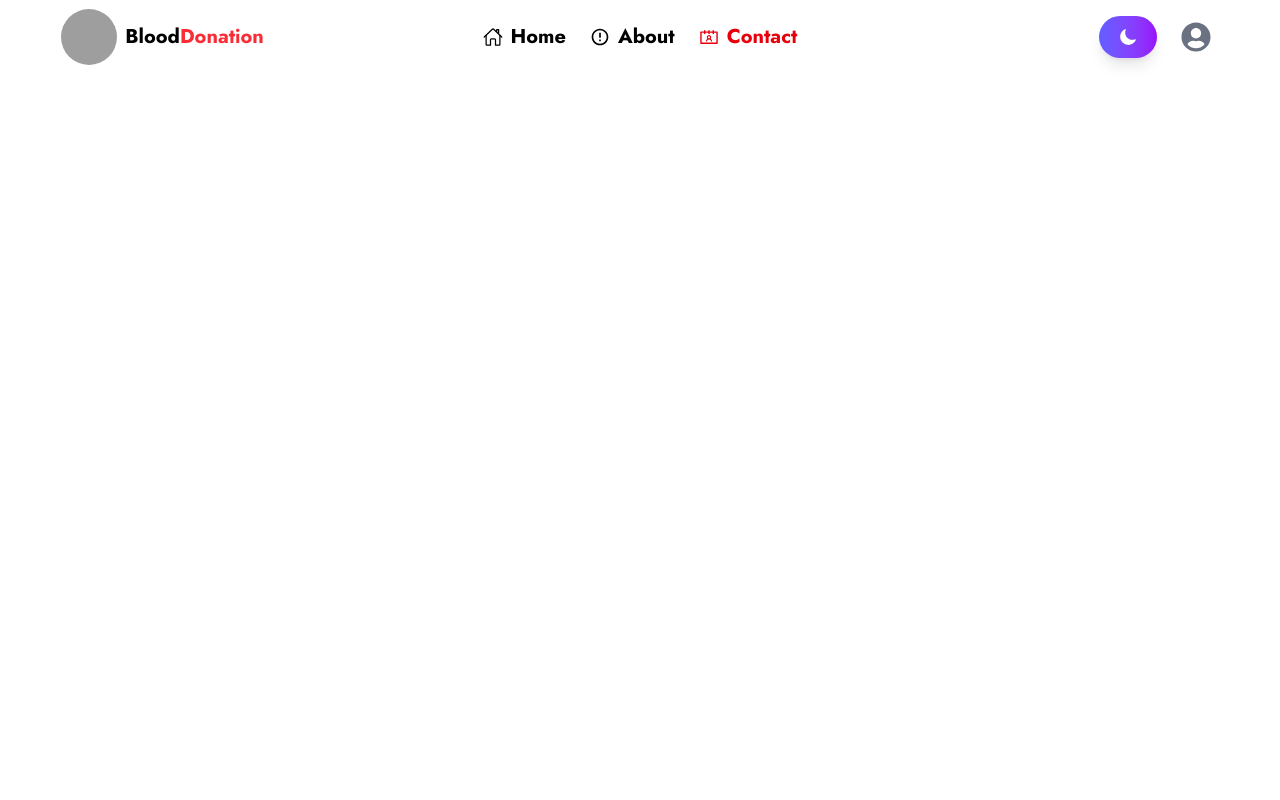
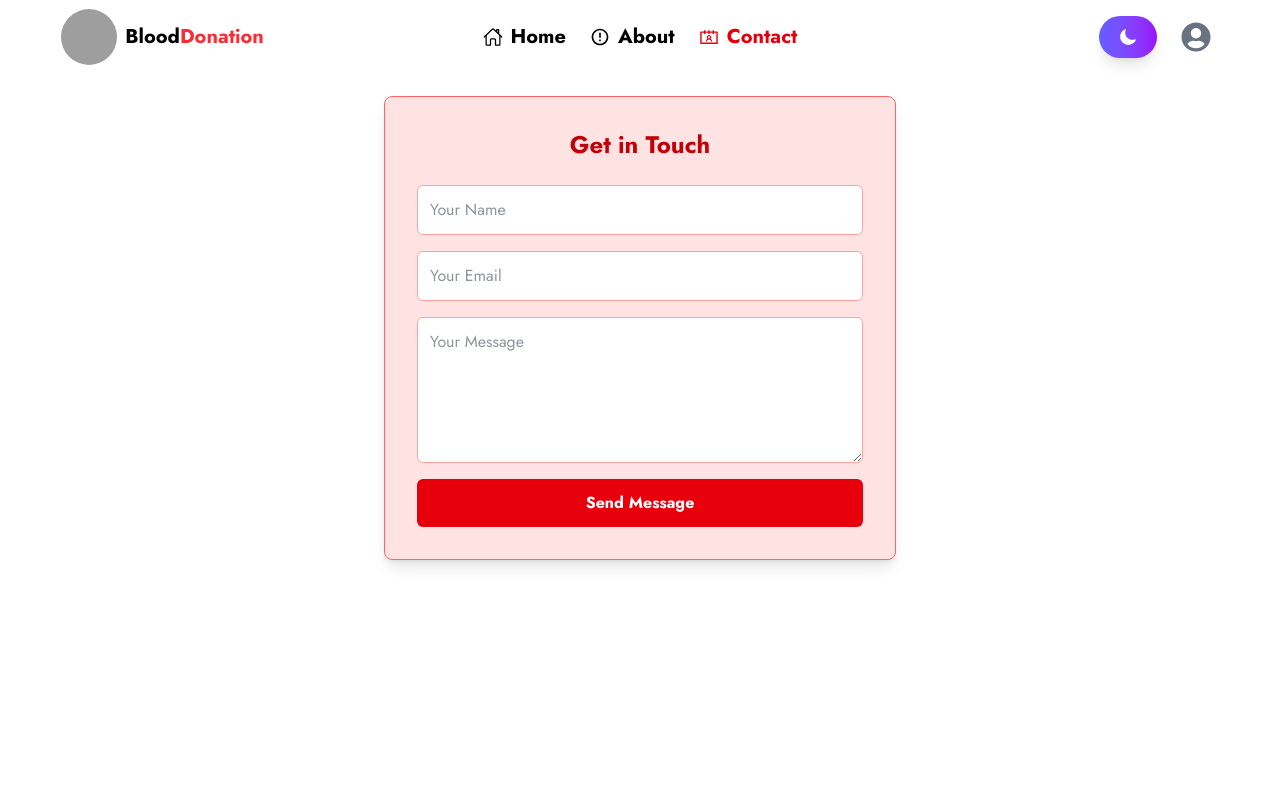
Before and after one commit to rifat-hasan121/Blood_Donation_Client, a React (Vite) app: page /contact in a window 1280 px wide. Shown: the top 800 px of the page. Built offline with nearby package versions, Linux system fonts and the light colour scheme; no server answers; grey boxes are pictures that could not be loaded.

Commit message:
added contact and about pages

```diff
--- a/src/Home/About.jsx
+++ b/src/Home/About.jsx
@@ -1,11 +1,83 @@
-import React from 'react';
+import React, { useEffect } from "react";
+import { Link } from "react-router";
+import AOS from "aos";
+import "aos/dist/aos.css";
 
 const About = () => {
-    return (
-        <div>
-            thsi is about section
-        </div>
-    );
+  useEffect(() => {
+    AOS.init({ duration: 1000, once: true });
+  }, []);
+
+  return (
+    <section className="py-12 px-6 mt-14 bg-red-50">
+      {/* Header Section */}
+      <div className="max-w-4xl mx-auto text-center" data-aos="fade-up">
+        <h2 className="text-4xl font-bold text-red-700 border-b-4 border-red-500 inline-block pb-2">
+          About Blood Donation
+        </h2>
+        <p className="mt-6 text-lg text-gray-700">
+          Blood donation is a selfless act that saves millions of lives every
+          year. By donating blood, you can help patients suffering from severe
+          injuries, surgeries, anemia, cancer, and other medical conditions.
+        </p>
+      </div>
+
+      {/* Benefits Section */}
+      <div className="mt-12 max-w-5xl mx-auto grid md:grid-cols-2 gap-8">
+        {[
+          {
+            title: "Saves Lives",
+            text: "A single donation can save up to three lives, making an enormous impact on those in need.",
+          },
+          {
+            title: "Helps Hospitals & Patients",
+            text: "Blood donations ensure hospitals have a steady supply for emergency surgeries, accidents, and critical illnesses.",
+          },
+          {
+            title: "Boosts Your Health",
+            text: "Donating blood can improve heart health, balance iron levels, and stimulate new blood cell production.",
+          },
+          {
+            title: "A Simple, Safe Process",
+            text: "The donation process is quick, safe, and conducted by trained professionals, ensuring donor and recipient safety.",
+          },
+        ].map((item, index) => (
+          <div
+            key={index}
+            className="bg-white rounded-lg shadow-lg border-l-4 border-red-500 hover:shadow-xl transition-all duration-300"
+            data-aos="zoom-in"
+            data-aos-delay={index * 200}
+          >
+            <h3 className="text-xl border-b p-4 font-semibold text-red-700">
+              {item.title}
+            </h3>
+            <p className="mt-3 p-4 bg-red-300 text-gray-600">{item.text}</p>
+          </div>
+        ))}
+      </div>
+
+      {/* Call to Action */}
+      <div className="mt-16 text-center" data-aos="fade-up">
+        <h3 className="text-2xl font-bold text-red-600">
+          Be a Hero. Save a Life.
+        </h3>
+        <p className="text-lg text-gray-700 mt-4">
+          Join us in making a difference. Find a donation center near you and
+          help save lives today.
+        </p>
+        <Link to="/signUp">
+          <button
+            aria-label="Join as a donor"
+            className="px-2 sm:px-4 py-2 sm:py-2 mt-4 bg-red-500 hover:bg-red-700 border text-white text-lg rounded-full shadow-lg transform hover:scale-105 transition-all duration-300"
+            data-aos="flip-up"
+            data-aos-delay="200"
+          >
+            Join as a Donor
+          </button>
+        </Link>
+      </div>
+    </section>
+  );
 };
 
 export default About;
--- a/src/Home/Contact.jsx
+++ b/src/Home/Contact.jsx
@@ -1,11 +1,77 @@
-import React from 'react';
+import React, { useState } from "react";
 
 const Contact = () => {
-    return (
-        <div>
-            thsi is contact section
-        </div>
-    );
+  const [formData, setFormData] = useState({
+    name: "",
+    email: "",
+    message: "",
+  });
+
+  const handleChange = (e) => {
+    setFormData({ ...formData, [e.target.name]: e.target.value });
+  };
+
+  const handleSendEmail = () => {
+    const { name, email, message } = formData;
+    const mailtoLink = `mailto:your-email@example.com?subject=New Message from ${name}&body=${encodeURIComponent(
+      `Name: ${name}\nEmail: ${email}\n\nMessage:\n${message}`
+    )}`;
+
+    window.location.href = mailtoLink;
+  };
+
+  return (
+    <div className="max-w-lg my-24  mx-auto bg-red-100 p-8 rounded-lg shadow-lg border border-red-400">
+      {/* Header */}
+      <div>
+        <h2 className="text-2xl font-bold text-center text-red-700 mb-6">
+          Get in Touch
+        </h2>
+
+        {/* Form */}
+        <form
+          onSubmit={(e) => e.preventDefault()}
+          className="flex flex-col gap-4"
+        >
+          <input
+            type="text"
+            name="name"
+            placeholder="Your Name"
+            required
+            className="p-3 border border-red-300 rounded-md bg-white text-gray-800 focus:ring-2 focus:ring-red-500 w-full"
+            value={formData.name}
+            onChange={handleChange}
+          />
+          <input
+            type="email"
+            name="email"
+            placeholder="Your Email"
+            required
+            className="p-3 border border-red-300 rounded-md bg-white text-gray-800 focus:ring-2 focus:ring-red-500 w-full"
+            value={formData.email}
+            onChange={handleChange}
+          />
+          <textarea
+            name="message"
+            rows="5"
+            placeholder="Your Message"
+            required
+            className="p-3 border border-red-300 rounded-md bg-white text-gray-800 focus:ring-2 focus:ring-red-500 w-full"
+            value={formData.message}
+            onChange={handleChange}
+          />
+
+          {/* Send Button */}
+          <button
+            onClick={handleSendEmail}
+            className="bg-red-600  hover:bg-red-700 text-white font-bold py-3 rounded-md transition-all"
+          >
+            Send Message
+          </button>
+        </form>
+      </div>
+    </div>
+  );
 };
 
 export default Contact;
```
